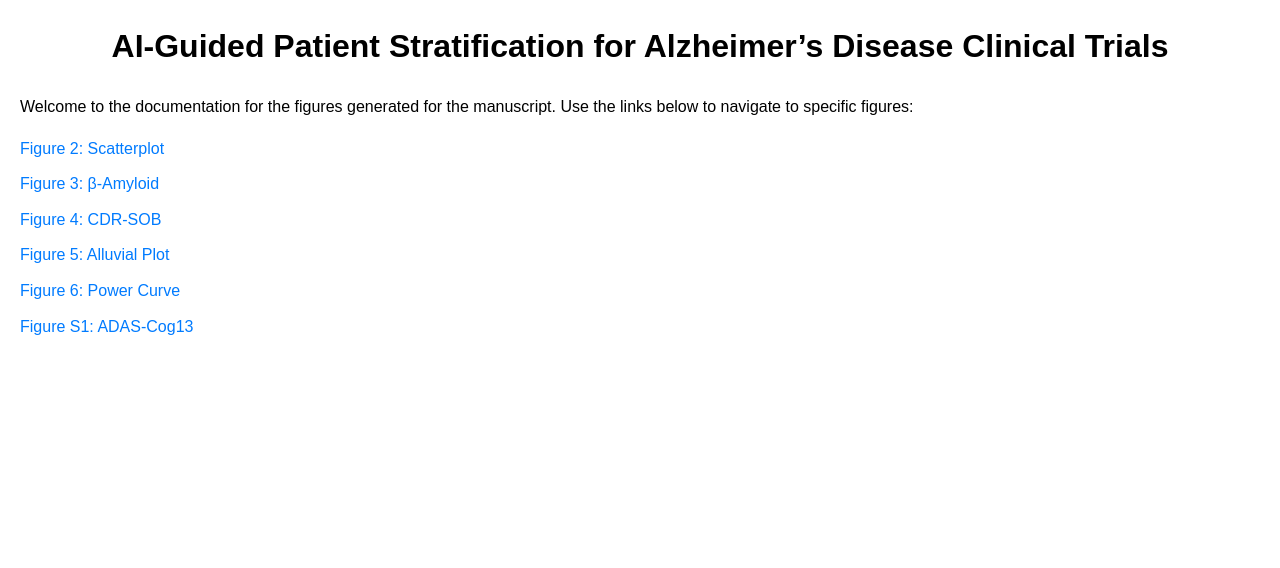
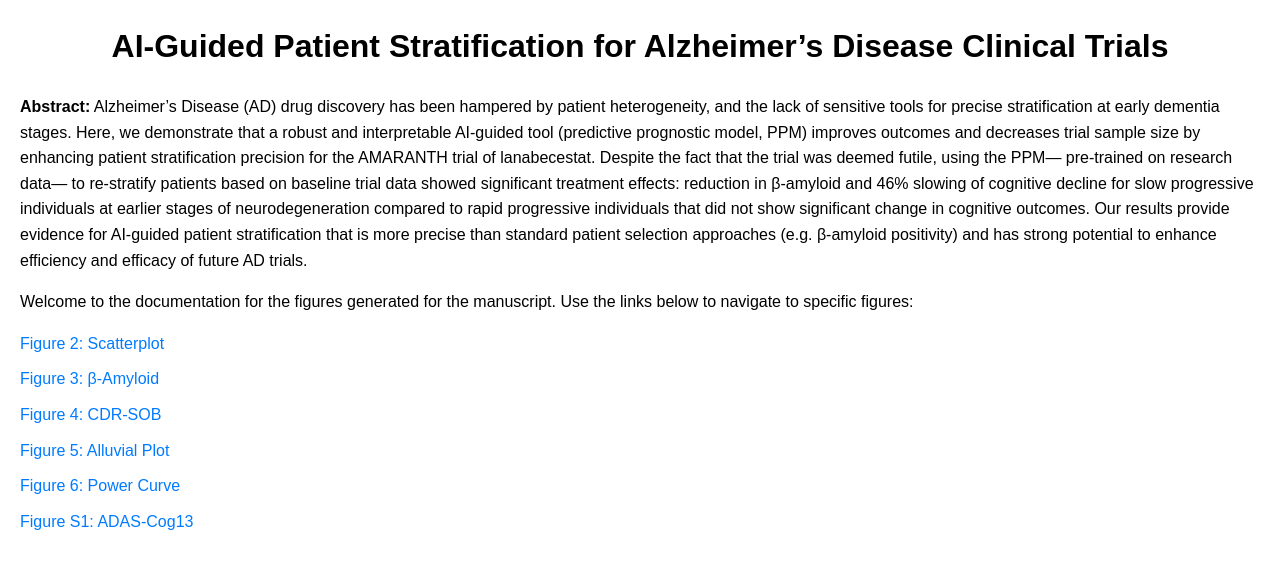
Before and after one commit to AstraZeneca/ppm-ad-neuroscience, a plain HTML site: page docs/index.html in a window 1280 px wide. Drawn offline with Linux system fonts and the light colour scheme.

Commit message:
docs: add index html

```diff
--- a/docs/index.html
+++ b/docs/index.html
@@ -31,6 +31,7 @@
 </head>
 <body>
     <h1>AI-Guided Patient Stratification for Alzheimer’s Disease Clinical Trials</h1>
+    <p><strong>Abstract:</strong> Alzheimer’s Disease (AD) drug discovery has been hampered by patient heterogeneity, and the lack of sensitive tools for precise stratification at early dementia stages. Here, we demonstrate that a robust and interpretable AI-guided tool (predictive prognostic model, PPM) improves outcomes and decreases trial sample size by enhancing patient stratification precision for the AMARANTH trial of lanabecestat. Despite the fact that the trial was deemed futile, using the PPM— pre-trained on research data— to re-stratify patients based on baseline trial data showed significant treatment effects: reduction in β-amyloid and 46% slowing of cognitive decline for slow progressive individuals at earlier stages of neurodegeneration compared to rapid progressive individuals that did not show significant change in cognitive outcomes. Our results provide evidence for AI-guided patient stratification that is more precise than standard patient selection approaches (e.g. β-amyloid positivity) and has strong potential to enhance efficiency and efficacy of future AD trials.</p>
     <p>Welcome to the documentation for the figures generated for the manuscript. Use the links below to navigate to specific figures:</p>
     <ul>
         <li><a href="Figure2-Scatterplot.html">Figure 2: Scatterplot</a></li>
```
